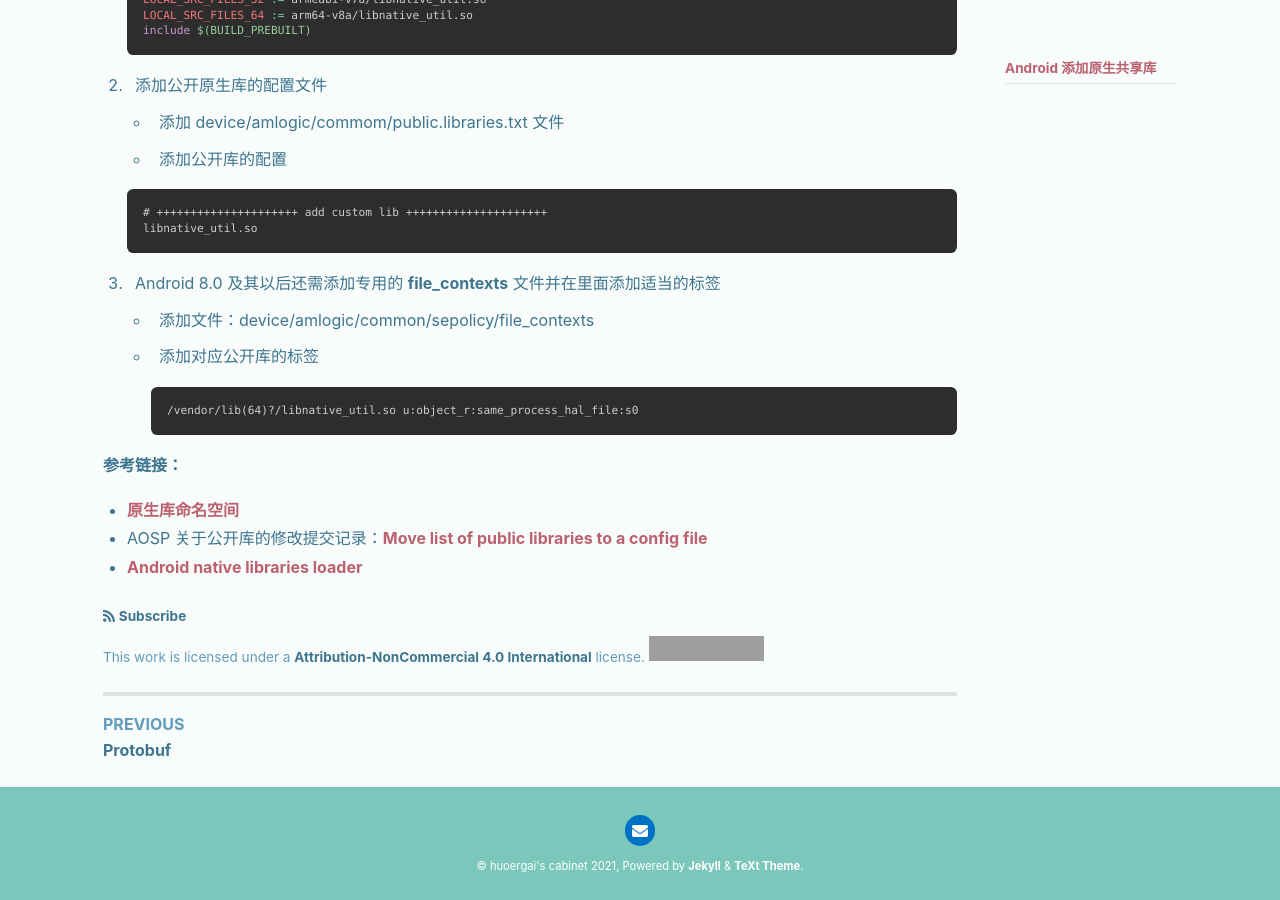
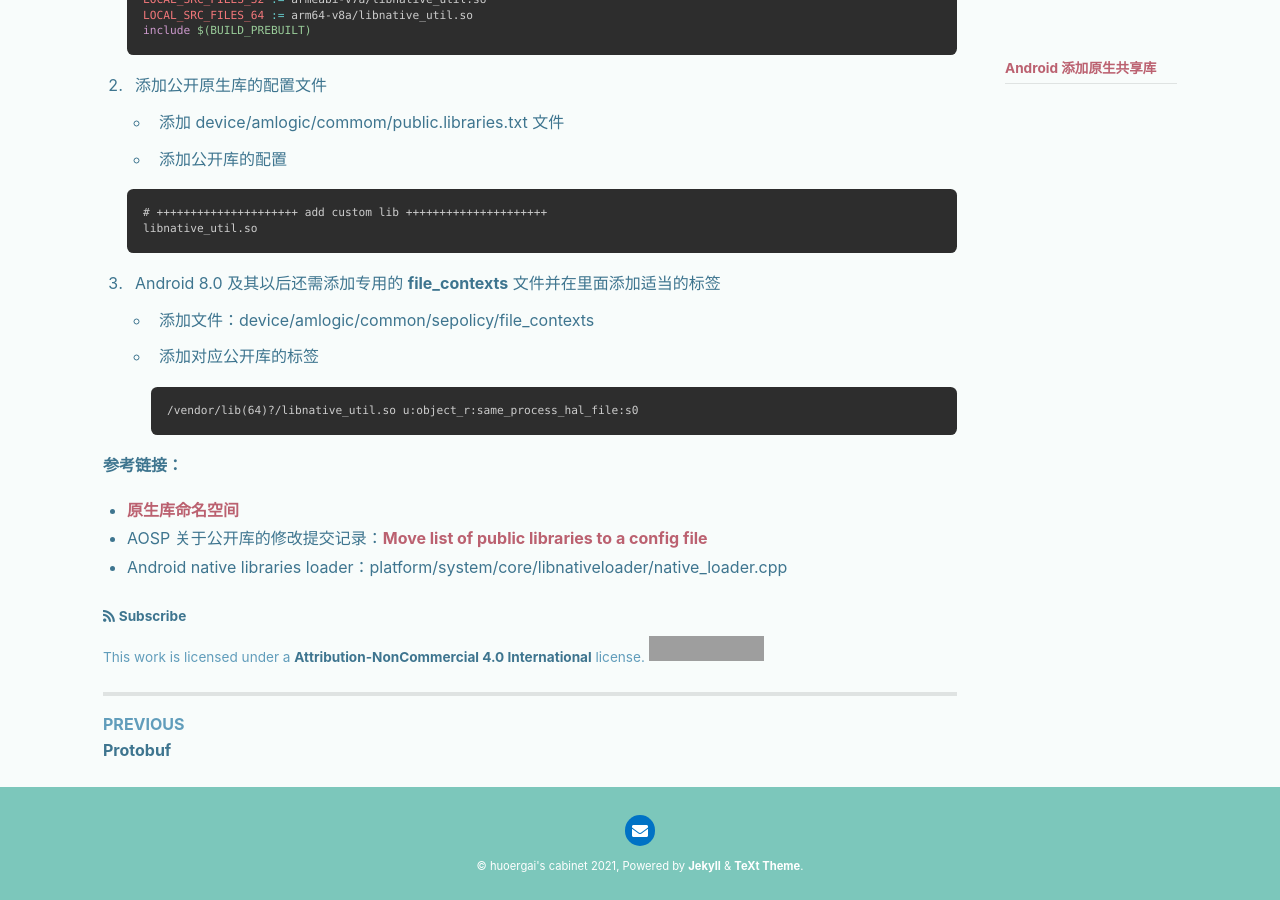
Before and after one commit to huoergai/huoergai.github.io, a Jekyll site: the page built from _posts/2021-05-24-Android -添加原生共享库.md, in a window 1280 px wide and 900 px high, scrolled down 1847 px. Built offline with Jekyll 4.4.1, drawn with Linux system fonts in a browser that asks for light colours; nearby versions of some CDN libraries; grey boxes are pictures that could not be loaded.

Commit message:
1.little update

```diff
--- a/_posts/2021-05-24-Android -添加原生共享库.md
+++ b/_posts/2021-05-24-Android -添加原生共享库.md
@@ -109,4 +109,4 @@ tags:
 
 -  [原生库命名空间](https://source.android.google.cn/devices/tech/config/namespaces_libraries#adding-additional-native-libraries)
 -  AOSP 关于公开库的修改提交记录：[Move list of public libraries to a config file](https://android-review.googlesource.com/c/platform/system/core/+/209029)
--  [Android native libraries loader](platform/system/core/libnativeloader/native_loader.cpp)
+-  Android native libraries loader：platform/system/core/libnativeloader/native_loader.cpp
```
